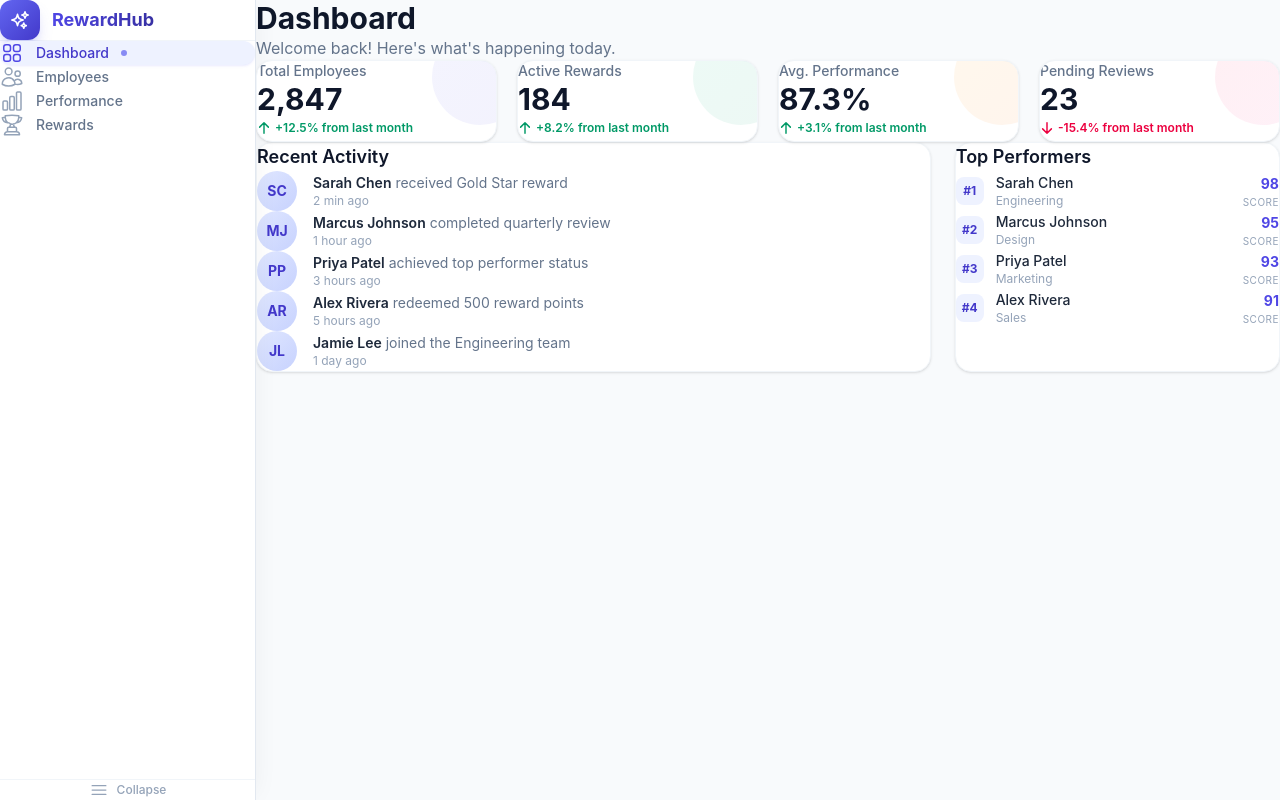
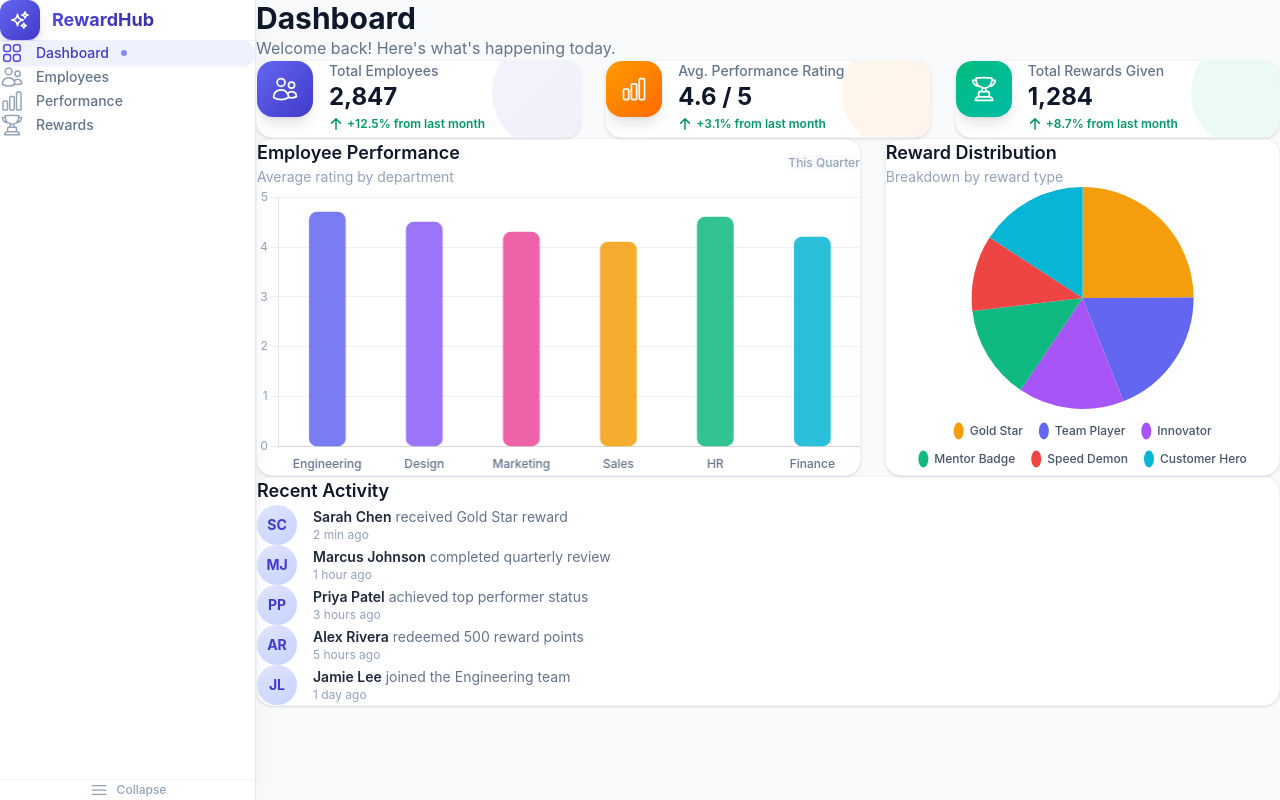
Before and after one commit to SaakshiJha29/Reward-Dashboard, a React (Vite) app: page / in a window 1280 px wide. Built offline with nearby package versions, Linux system fonts and the light colour scheme.

Commit message:
Implemented dashboard stats and charts

```diff
--- a/package.json
+++ b/package.json
@@ -10,7 +10,9 @@
     "preview": "vite preview"
   },
   "dependencies": {
+    "chart.js": "^4.5.1",
     "react": "^19.2.5",
+    "react-chartjs-2": "^5.3.1",
     "react-dom": "^19.2.5"
   },
   "devDependencies": {
--- a/src/pages/DashboardPage.jsx
+++ b/src/pages/DashboardPage.jsx
@@ -1,51 +1,279 @@
-export default function DashboardPage() {
-  const stats = [
-    { label: "Total Employees", value: "2,847", change: "+12.5%", up: true, color: "from-primary-500 to-primary-600" },
-    { label: "Active Rewards", value: "184", change: "+8.2%", up: true, color: "from-emerald-500 to-emerald-600" },
-    { label: "Avg. Performance", value: "87.3%", change: "+3.1%", up: true, color: "from-amber-500 to-orange-500" },
-    { label: "Pending Reviews", value: "23", change: "-15.4%", up: false, color: "from-rose-500 to-pink-500" },
+import {
+  Chart as ChartJS,
+  CategoryScale,
+  LinearScale,
+  BarElement,
+  ArcElement,
+  Tooltip,
+  Legend,
+  Filler,
+} from "chart.js";
+import { Bar, Pie } from "react-chartjs-2";
+
+ChartJS.register(
+  CategoryScale,
+  LinearScale,
+  BarElement,
+  ArcElement,
+  Tooltip,
+  Legend,
+  Filler
+);
+
+/* ───────── Dummy Data ───────── */
+const statCards = [
+  {
+    label: "Total Employees",
+    value: "2,847",
+    change: "+12.5%",
+    up: true,
+    gradient: "from-primary-500 to-primary-700",
+    icon: (
+      <svg xmlns="http://www.w3.org/2000/svg" fill="none" viewBox="0 0 24 24" strokeWidth={1.5} stroke="currentColor" className="w-7 h-7">
+        <path strokeLinecap="round" strokeLinejoin="round" d="M15 19.128a9.38 9.38 0 0 0 2.625.372 9.337 9.337 0 0 0 4.121-.952 4.125 4.125 0 0 0-7.533-2.493M15 19.128v-.003c0-1.113-.285-2.16-.786-3.07M15 19.128v.106A12.318 12.318 0 0 1 8.624 21c-2.331 0-4.512-.645-6.374-1.766l-.001-.109a6.375 6.375 0 0 1 11.964-3.07M12 6.375a3.375 3.375 0 1 1-6.75 0 3.375 3.375 0 0 1 6.75 0Zm8.25 2.25a2.625 2.625 0 1 1-5.25 0 2.625 2.625 0 0 1 5.25 0Z" />
+      </svg>
+    ),
+  },
+  {
+    label: "Avg. Performance Rating",
+    value: "4.6 / 5",
+    change: "+3.1%",
+    up: true,
+    gradient: "from-amber-500 to-orange-500",
+    icon: (
+      <svg xmlns="http://www.w3.org/2000/svg" fill="none" viewBox="0 0 24 24" strokeWidth={1.5} stroke="currentColor" className="w-7 h-7">
+        <path strokeLinecap="round" strokeLinejoin="round" d="M3 13.125C3 12.504 3.504 12 4.125 12h2.25c.621 0 1.125.504 1.125 1.125v6.75C7.5 20.496 6.996 21 6.375 21h-2.25A1.125 1.125 0 0 1 3 19.875v-6.75ZM9.75 8.625c0-.621.504-1.125 1.125-1.125h2.25c.621 0 1.125.504 1.125 1.125v11.25c0 .621-.504 1.125-1.125 1.125h-2.25a1.125 1.125 0 0 1-1.125-1.125V8.625ZM16.5 4.125c0-.621.504-1.125 1.125-1.125h2.25C20.496 3 21 3.504 21 4.125v15.75c0 .621-.504 1.125-1.125 1.125h-2.25a1.125 1.125 0 0 1-1.125-1.125V4.125Z" />
+      </svg>
+    ),
+  },
+  {
+    label: "Total Rewards Given",
+    value: "1,284",
+    change: "+8.7%",
+    up: true,
+    gradient: "from-emerald-500 to-teal-500",
+    icon: (
+      <svg xmlns="http://www.w3.org/2000/svg" fill="none" viewBox="0 0 24 24" strokeWidth={1.5} stroke="currentColor" className="w-7 h-7">
+        <path strokeLinecap="round" strokeLinejoin="round" d="M16.5 18.75h-9m9 0a3 3 0 0 1 3 3h-15a3 3 0 0 1 3-3m9 0v-3.375c0-.621-.503-1.125-1.125-1.125h-.871M7.5 18.75v-3.375c0-.621.504-1.125 1.125-1.125h.872m5.007 0H9.497m5.007 0a7.454 7.454 0 0 1-.982-3.172M9.497 14.25a7.454 7.454 0 0 0 .981-3.172M5.25 4.236c-.982.143-1.954.317-2.916.52A6.003 6.003 0 0 0 7.73 9.728M5.25 4.236V4.5c0 2.108.966 3.99 2.48 5.228M5.25 4.236V2.721C7.456 2.41 9.71 2.25 12 2.25c2.291 0 4.545.16 6.75.47v1.516M18.75 4.236c.982.143 1.954.317 2.916.52A6.003 6.003 0 0 1 16.27 9.728M18.75 4.236V4.5c0 2.108-.966 3.99-2.48 5.228m0 0a6.02 6.02 0 0 1-7.54 0" />
+      </svg>
+    ),
+  },
 ];
 
+/* ── Bar Chart: Employee Performance by Department ── */
+const barData = {
+  labels: ["Engineering", "Design", "Marketing", "Sales", "HR", "Finance"],
+  datasets: [
+    {
+      label: "Avg. Rating",
+      data: [4.7, 4.5, 4.3, 4.1, 4.6, 4.2],
+      backgroundColor: [
+        "rgba(99, 102, 241, 0.85)",
+        "rgba(139, 92, 246, 0.85)",
+        "rgba(236, 72, 153, 0.85)",
+        "rgba(245, 158, 11, 0.85)",
+        "rgba(16, 185, 129, 0.85)",
+        "rgba(6, 182, 212, 0.85)",
+      ],
+      borderRadius: 8,
+      borderSkipped: false,
+      barThickness: 36,
+    },
+  ],
+};
+
+const barOptions = {
+  responsive: true,
+  maintainAspectRatio: false,
+  plugins: {
+    legend: { display: false },
+    tooltip: {
+      backgroundColor: "#1e293b",
+      titleFont: { family: "Inter", size: 13, weight: "600" },
+      bodyFont: { family: "Inter", size: 12 },
+      padding: 12,
+      cornerRadius: 10,
+      displayColors: false,
+      callbacks: {
+        label: (ctx) => `Rating: ${ctx.parsed.y} / 5`,
+      },
+    },
+  },
+  scales: {
+    x: {
+      grid: { display: false },
+      ticks: { font: { family: "Inter", size: 12, weight: "500" }, color: "#64748b" },
+    },
+    y: {
+      min: 0,
+      max: 5,
+      ticks: { stepSize: 1, font: { family: "Inter", size: 12 }, color: "#94a3b8" },
+      grid: { color: "rgba(226, 232, 240, 0.6)", drawBorder: false },
+    },
+  },
+};
+
+/* ── Pie Chart: Reward Distribution ── */
+const pieData = {
+  labels: ["Gold Star", "Team Player", "Innovator", "Mentor Badge", "Speed Demon", "Customer Hero"],
+  datasets: [
+    {
+      data: [320, 245, 198, 176, 142, 203],
+      backgroundColor: [
+        "#f59e0b",
+        "#6366f1",
+        "#a855f7",
+        "#10b981",
+        "#ef4444",
+        "#06b6d4",
+      ],
+      borderWidth: 0,
+      hoverOffset: 8,
+    },
+  ],
+};
+
+const pieOptions = {
+  responsive: true,
+  maintainAspectRatio: false,
+  plugins: {
+    legend: {
+      position: "bottom",
+      labels: {
+        padding: 16,
+        usePointStyle: true,
+        pointStyleWidth: 10,
+        font: { family: "Inter", size: 12, weight: "500" },
+        color: "#475569",
+      },
+    },
+    tooltip: {
+      backgroundColor: "#1e293b",
+      titleFont: { family: "Inter", size: 13, weight: "600" },
+      bodyFont: { family: "Inter", size: 12 },
+      padding: 12,
+      cornerRadius: 10,
+      callbacks: {
+        label: (ctx) => ` ${ctx.label}: ${ctx.parsed} rewards`,
+      },
+    },
+  },
+};
+
+/* ═══════════════════════════════════════════════════
+   Component
+   ═══════════════════════════════════════════════════ */
+export default function DashboardPage() {
   return (
     <div className="space-y-8">
-      {/* Header */}
+      {/* ── Header ── */}
       <div>
         <h1 className="text-3xl font-bold text-surface-900">Dashboard</h1>
-        <p className="mt-1 text-surface-500">Welcome back! Here&apos;s what&apos;s happening today.</p>
+        <p className="mt-1 text-surface-500">
+          Welcome back! Here&apos;s what&apos;s happening today.
+        </p>
       </div>
 
-      {/* Stats Grid */}
-      <div className="grid grid-cols-1 sm:grid-cols-2 xl:grid-cols-4 gap-5">
-        {stats.map((stat) => (
+      {/* ── Stat Cards ── */}
+      <div className="grid grid-cols-1 sm:grid-cols-2 xl:grid-cols-3 gap-6">
+        {statCards.map((card) => (
           <div
-            key={stat.label}
-            className="relative overflow-hidden bg-white rounded-2xl p-6 shadow-sm border border-surface-100
+            key={card.label}
+            className="relative overflow-hidden bg-white rounded-2xl shadow-sm border border-surface-100
                        hover:shadow-md hover:-translate-y-0.5 transition-all duration-300"
           >
-            <div className={`absolute top-0 right-0 w-24 h-24 rounded-full bg-gradient-to-br ${stat.color} opacity-[0.07] -translate-y-8 translate-x-8`} />
-            <p className="text-sm font-medium text-surface-500">{stat.label}</p>
-            <p className="mt-2 text-3xl font-bold text-surface-900">{stat.value}</p>
+            {/* decorative blob */}
+            <div
+              className={`absolute -top-6 -right-6 w-28 h-28 rounded-full bg-gradient-to-br ${card.gradient} opacity-[0.08]`}
+            />
+
+            <div className="flex items-start gap-4 p-6">
+              {/* icon */}
+              <div
+                className={`flex items-center justify-center w-14 h-14 rounded-2xl bg-gradient-to-br ${card.gradient} text-white shadow-lg shrink-0`}
+              >
+                {card.icon}
+              </div>
+
+              {/* text */}
+              <div className="min-w-0 flex-1">
+                <p className="text-sm font-medium text-surface-500">
+                  {card.label}
+                </p>
+                <p className="mt-1 text-2xl font-bold text-surface-900">
+                  {card.value}
+                </p>
                 <span
-              className={`inline-flex items-center gap-1 mt-2 text-xs font-semibold ${
-                stat.up ? "text-emerald-600" : "text-rose-600"
+                  className={`inline-flex items-center gap-1 mt-1.5 text-xs font-semibold ${
+                    card.up ? "text-emerald-600" : "text-rose-600"
                   }`}
                 >
-              <svg xmlns="http://www.w3.org/2000/svg" fill="none" viewBox="0 0 24 24" strokeWidth={2.5} stroke="currentColor"
-                className={`w-3.5 h-3.5 ${stat.up ? "" : "rotate-180"}`}>
-                <path strokeLinecap="round" strokeLinejoin="round" d="M4.5 10.5 12 3m0 0 7.5 7.5M12 3v18" />
+                  <svg
+                    xmlns="http://www.w3.org/2000/svg"
+                    fill="none"
+                    viewBox="0 0 24 24"
+                    strokeWidth={2.5}
+                    stroke="currentColor"
+                    className={`w-3.5 h-3.5 ${card.up ? "" : "rotate-180"}`}
+                  >
+                    <path
+                      strokeLinecap="round"
+                      strokeLinejoin="round"
+                      d="M4.5 10.5 12 3m0 0 7.5 7.5M12 3v18"
+                    />
                   </svg>
-              {stat.change} from last month
+                  {card.change} from last month
                 </span>
+              </div>
+            </div>
           </div>
         ))}
       </div>
 
-      {/* Content Row */}
-      <div className="grid grid-cols-1 lg:grid-cols-3 gap-6">
-        {/* Recent Activity */}
+      {/* ── Charts Row ── */}
+      <div className="grid grid-cols-1 lg:grid-cols-5 gap-6">
+        {/* Bar Chart — takes 3/5 */}
+        <div className="lg:col-span-3 bg-white rounded-2xl p-6 shadow-sm border border-surface-100">
+          <div className="flex items-center justify-between mb-6">
+            <div>
+              <h2 className="text-lg font-semibold text-surface-900">
+                Employee Performance
+              </h2>
+              <p className="text-sm text-surface-400 mt-0.5">
+                Average rating by department
+              </p>
+            </div>
+            <span className="text-xs font-medium text-surface-400 bg-surface-50 px-3 py-1.5 rounded-lg">
+              This Quarter
+            </span>
+          </div>
+          <div className="h-72">
+            <Bar data={barData} options={barOptions} />
+          </div>
+        </div>
+
+        {/* Pie Chart — takes 2/5 */}
         <div className="lg:col-span-2 bg-white rounded-2xl p-6 shadow-sm border border-surface-100">
-          <h2 className="text-lg font-semibold text-surface-900">Recent Activity</h2>
-          <div className="mt-5 space-y-4">
+          <div className="mb-6">
+            <h2 className="text-lg font-semibold text-surface-900">
+              Reward Distribution
+            </h2>
+            <p className="text-sm text-surface-400 mt-0.5">
+              Breakdown by reward type
+            </p>
+          </div>
+          <div className="h-72">
+            <Pie data={pieData} options={pieOptions} />
+          </div>
+        </div>
+      </div>
+
+      {/* ── Recent Activity ── */}
+      <div className="bg-white rounded-2xl p-6 shadow-sm border border-surface-100">
+        <h2 className="text-lg font-semibold text-surface-900 mb-5">
+          Recent Activity
+        </h2>
+        <div className="space-y-4">
           {[
             { name: "Sarah Chen", action: "received Gold Star reward", time: "2 min ago", avatar: "SC" },
             { name: "Marcus Johnson", action: "completed quarterly review", time: "1 hour ago", avatar: "MJ" },
@@ -71,34 +299,6 @@ export default function DashboardPage() {
           ))}
         </div>
       </div>
-
-        {/* Quick Stats */}
-        <div className="bg-white rounded-2xl p-6 shadow-sm border border-surface-100">
-          <h2 className="text-lg font-semibold text-surface-900">Top Performers</h2>
-          <div className="mt-5 space-y-4">
-            {[
-              { name: "Sarah Chen", dept: "Engineering", score: 98 },
-              { name: "Marcus Johnson", dept: "Design", score: 95 },
-              { name: "Priya Patel", dept: "Marketing", score: 93 },
-              { name: "Alex Rivera", dept: "Sales", score: 91 },
-            ].map((person, i) => (
-              <div key={i} className="flex items-center gap-3">
-                <span className="flex items-center justify-center w-7 h-7 rounded-lg bg-primary-50 text-primary-700 text-xs font-bold">
-                  #{i + 1}
-                </span>
-                <div className="flex-1 min-w-0">
-                  <p className="text-sm font-medium text-surface-800 truncate">{person.name}</p>
-                  <p className="text-xs text-surface-400">{person.dept}</p>
-                </div>
-                <div className="text-right">
-                  <span className="text-sm font-bold text-primary-600">{person.score}</span>
-                  <p className="text-[10px] text-surface-400 uppercase tracking-wider">Score</p>
-                </div>
-              </div>
-            ))}
-          </div>
-        </div>
-      </div>
     </div>
   );
 }
```
Also changed, not shown: 1 other file (tests, documents, lock files or other folders). Lines whose indentation alone changed are shown as unchanged.
